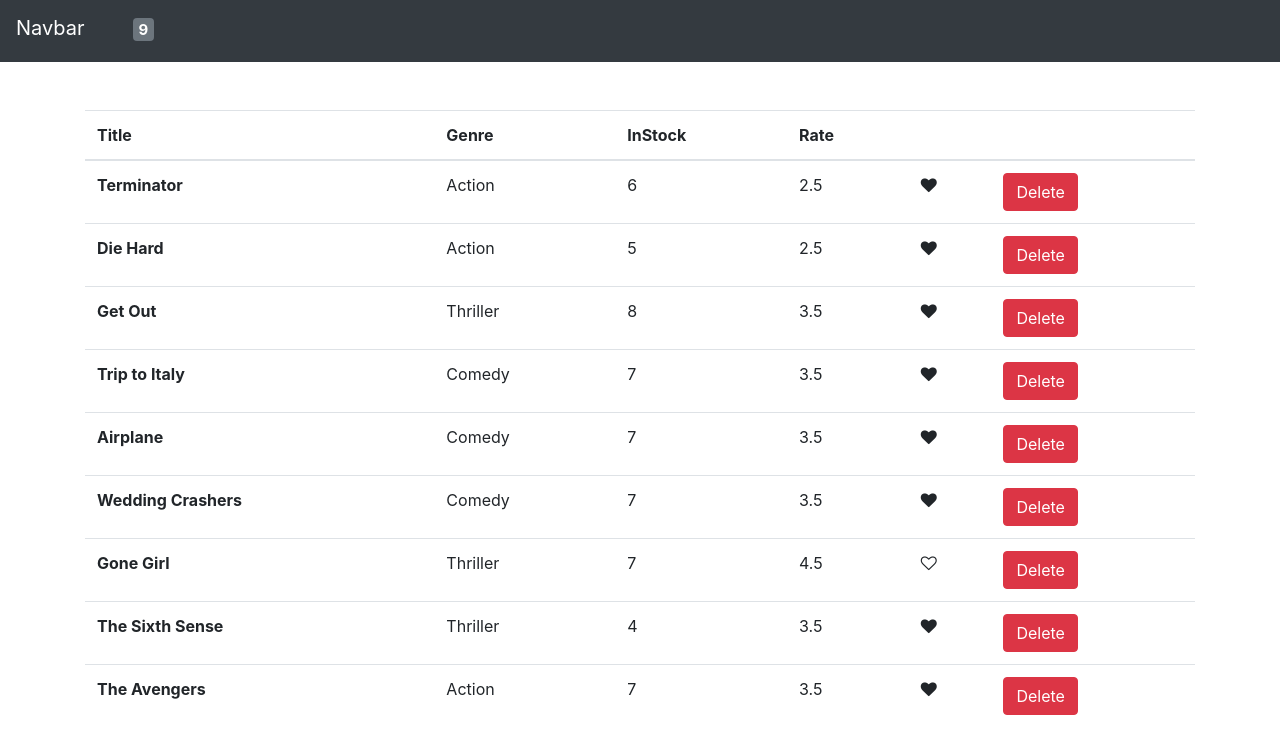
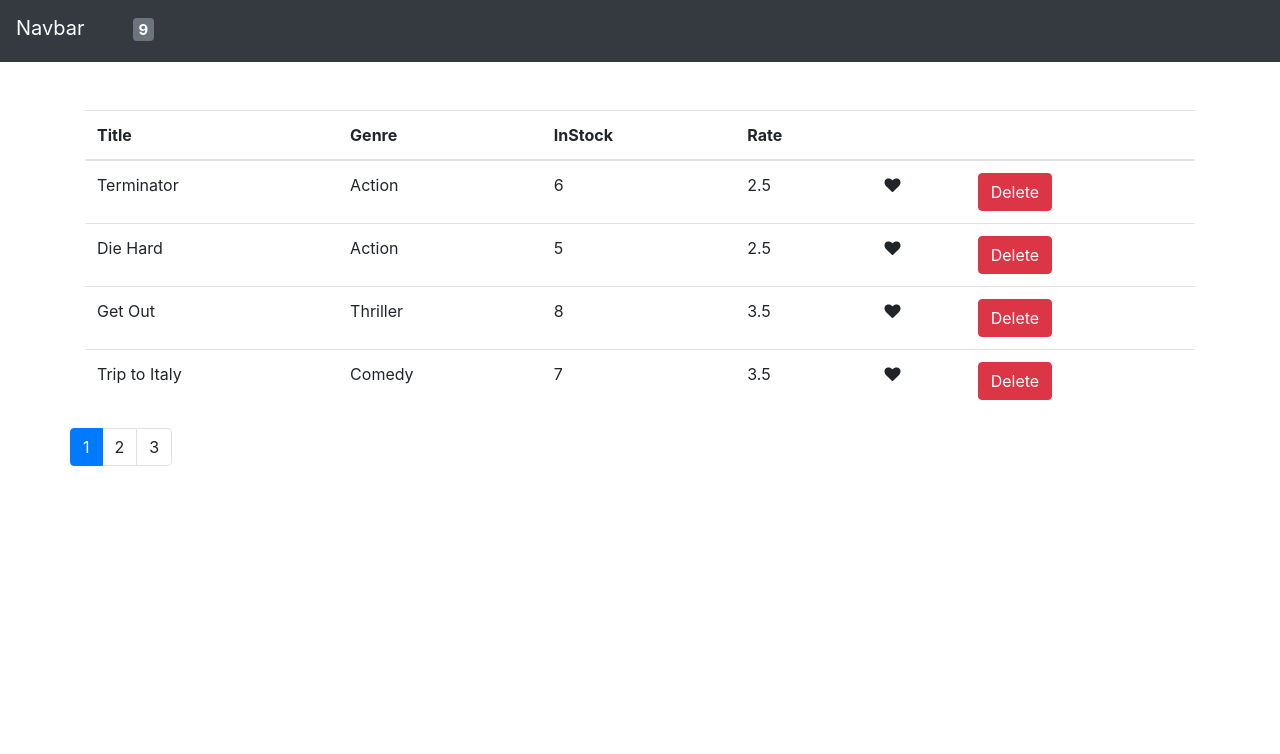
Before and after one commit to jugshaurya/react-learn-1, a React (Create React App) app: page / in a window 1280 px wide. Shown: the top 754 px of the page. Built offline with nearby package versions, Linux system fonts and the light colour scheme.

Commit message:
:rocket: Added Pagination to movie ApP

```diff
--- a/src/App.js
+++ b/src/App.js
@@ -3,12 +3,15 @@ import Navbar from "./components/movieComponent/navbar";
 import Movies from "./components/movieComponent/movies";
 import { getMovies } from "./services/fakeMovieService";
 import "./App.css";
+import Pagination from "./components/movieComponent/pagination";
 
 class App extends React.Component {
   constructor() {
     super();
     this.state = {
-      movies: getMovies()
+      movies: getMovies(),
+      pageSize: 4,
+      currentPage: 1
     };
   }
 
@@ -29,15 +32,44 @@ class App extends React.Component {
     this.setState({ movies });
   };
 
+  handlePagination = pageNumber => {
+    this.setState({ currentPage: pageNumber });
+  };
+
+  pageMovies = () => {
+    const { movies, currentPage, pageSize } = this.state;
+    const pageMovieStartingPoint = (currentPage - 1) * pageSize;
+    const pageMovieEndingPoint = pageMovieStartingPoint + pageSize;
+
+    const moviesForPage = [];
+    for (
+      let i = pageMovieStartingPoint;
+      i < pageMovieEndingPoint && i < movies.length;
+      i++
+    ) {
+      moviesForPage.push({
+        ...movies[i]
+      });
+    }
+
+    return moviesForPage;
+  };
+
   render() {
-    const { movies } = this.state;
+    const { movies, pageSize, currentPage } = this.state;
     return (
       <>
         <Navbar moviesCount={movies.length} />
         <Movies
-          movies={movies}
+          movies={this.pageMovies()}
           onDelete={this.handleDelete}
           onLikeToggle={this.handleLikeToggle}
+        />
+        <Pagination
+          pageSize={pageSize}
+          totalItems={movies.length}
+          onPaginate={this.handlePagination}
+          currentPage={currentPage}
         />
       </>
     );
--- a/src/components/movieComponent/movie.jsx
+++ b/src/components/movieComponent/movie.jsx
@@ -10,6 +10,7 @@ const Movie = props => {
     liked
   } = props.movie;
 
+  const { onLikeToggle, onDelete } = props;
   let likedClass = "fa fa-heart";
   if (!liked) {
     likedClass += "-o";
@@ -17,15 +18,15 @@ const Movie = props => {
 
   return (
     <tr>
-      <th>{title}</th>
+      <td>{title}</td>
       <td>{genre.name}</td>
       <td>{numberInStock}</td>
       <td>{dailyRentalRate}</td>
-      <td onClick={() => props.onLikeToggle(_id)}>
+      <td onClick={() => onLikeToggle(_id)}>
         <i className={likedClass} aria-hidden="true"></i>
       </td>
       <td>
-        <button className="btn btn-danger" onClick={() => props.onDelete(_id)}>
+        <button className="btn btn-danger" onClick={() => onDelete(_id)}>
           Delete
         </button>
       </td>
--- a/src/components/movieComponent/movies.jsx
+++ b/src/components/movieComponent/movies.jsx
@@ -1,6 +1,7 @@
 import React from "react";
 import Movie from "./movie";
 const Movies = props => {
+  const { movies, onDelete, onLikeToggle } = props;
   return (
     <div className="container mt-5">
       <table className="table">
@@ -15,12 +16,12 @@ const Movies = props => {
           </tr>
         </thead>
         <tbody>
-          {props.movies.map(movie => (
+          {movies.map(movie => (
             <Movie
               key={movie._id}
               movie={movie}
-              onDelete={props.onDelete}
-              onLikeToggle={props.onLikeToggle}
+              onDelete={onDelete}
+              onLikeToggle={onLikeToggle}
             />
           ))}
         </tbody>
--- /dev/null
+++ b/src/components/movieComponent/pagination.jsx
@@ -0,0 +1,34 @@
+import React from "react";
+
+const Pagination = props => {
+  const { pageSize, totalItems, currentPage, onPaginate } = props;
+  const noOfPages = totalItems / pageSize;
+  const pagesArray = [];
+  for (let i = 0; i < noOfPages; i++) {
+    pagesArray.push(i + 1);
+  }
+
+  if (pagesArray.length === 1) return null;
+  return (
+    <>
+      <ul className="pagination container">
+        {pagesArray.map(page => {
+          return (
+            <li
+              key={page}
+              className={
+                currentPage === page ? "page-item active" : "page-item"
+              }
+            >
+              <a className="page-link" onClick={() => onPaginate(page)}>
+                {page}
+              </a>
+            </li>
+          );
+        })}
+      </ul>
+    </>
+  );
+};
+
+export default Pagination;
```
